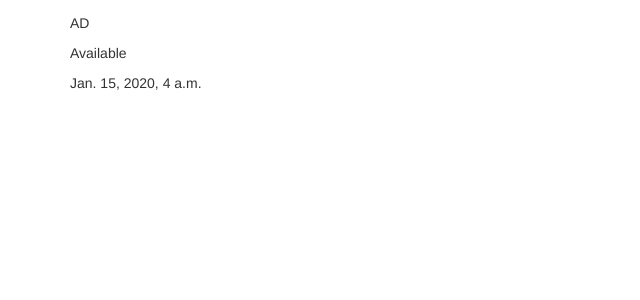
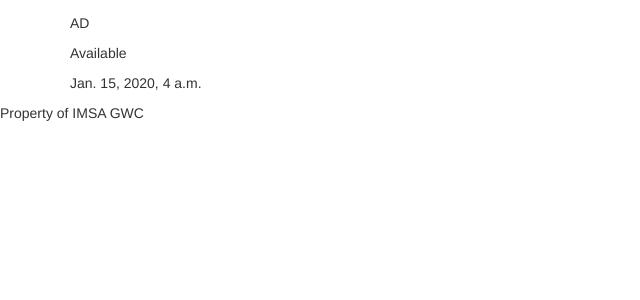
Before and after one commit to IMSA-GWC/laundry, a Django app: page /1/ in a window 1280 px wide. Shown: the part 450-750 px from the top of the page, without its empty margins (0-640 px from the left). Run offline with Django 3.2, Linux system fonts and the light colour scheme; tables that the repository leaves empty hold one stand-in row (values such as "Sample post"); some libraries are stand-ins or nearby versions.

Commit message:
edited base.html

```diff
--- a/laundry/templates/laundry/base.html
+++ b/laundry/templates/laundry/base.html
@@ -44,7 +44,9 @@
        {% block content %}
         {% endblock %}
     </div>
-
+    <footer class = "fixed-bottom">
+      <p> Property of IMSA GWC</p>
+    </footer>
 
     <!-- jQuery (necessary for Bootstrap's JavaScript plugins) -->
     <script src="https://ajax.googleapis.com/ajax/libs/jquery/1.12.4/jquery.min.js"></script>
```
